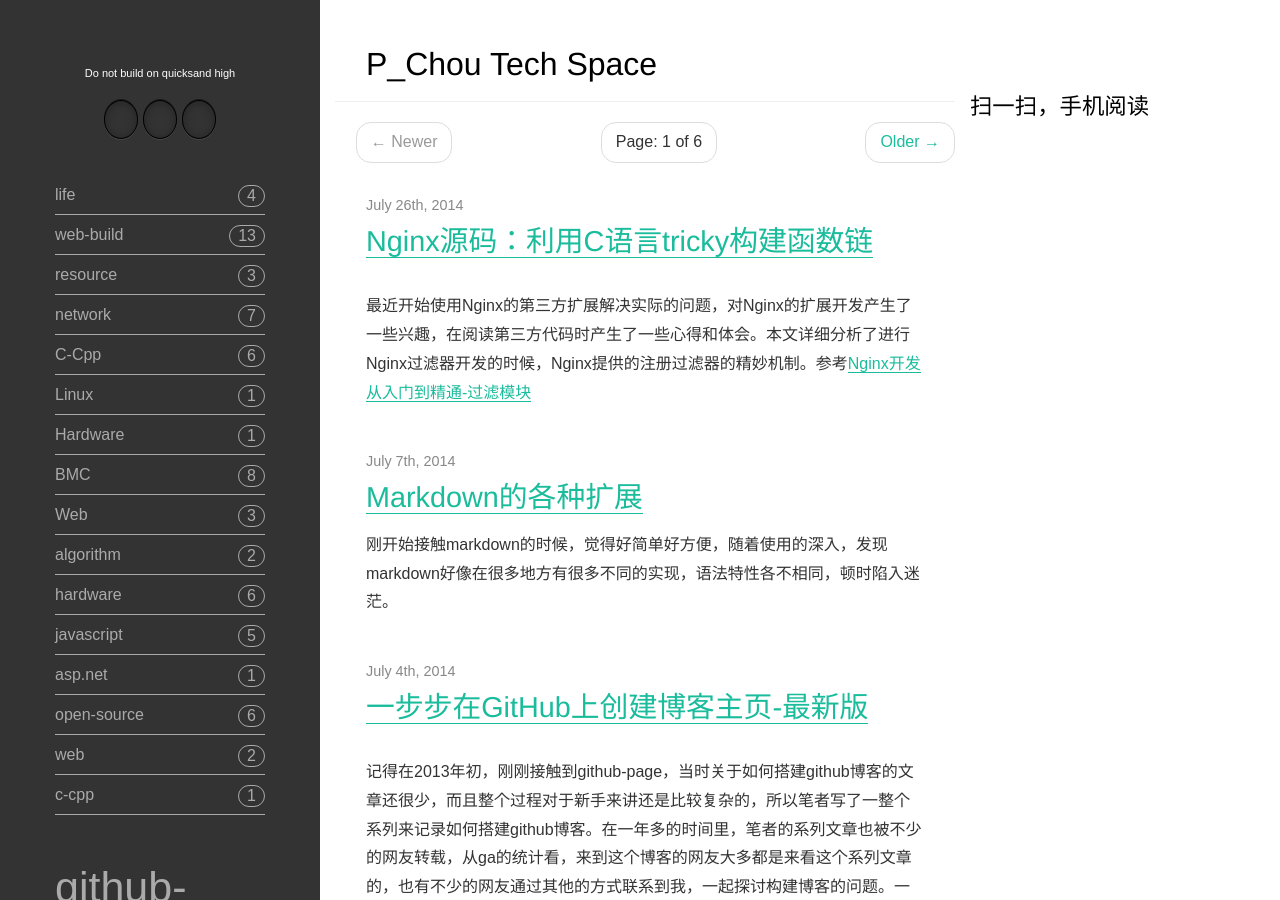
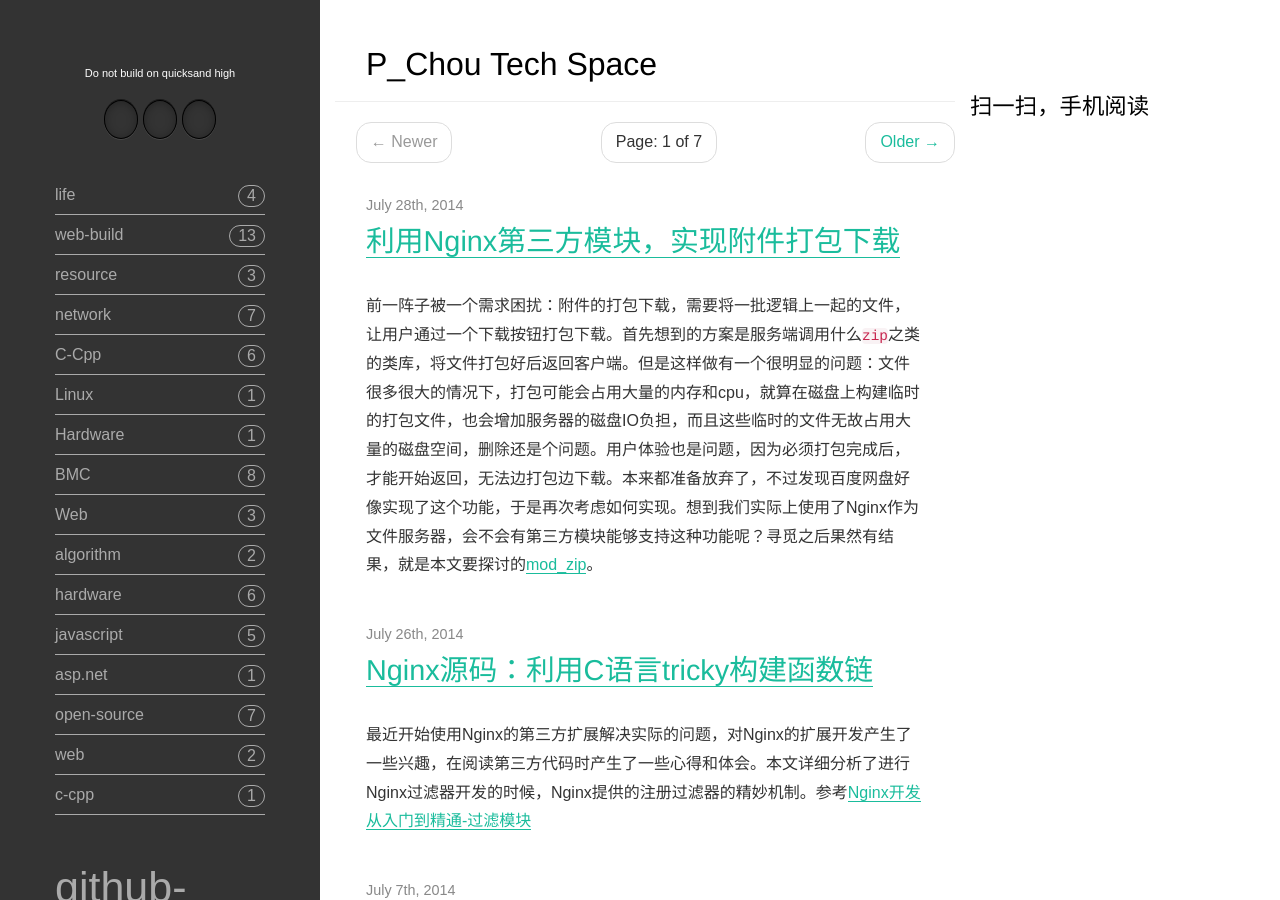
Before and after one commit to PChou/PChou.github.io, a Jekyll site: the page built from index.html, in a window 1280 px wide and 900 px high. Built offline with Jekyll 4.4.1, drawn with Linux system fonts in a browser that asks for light colours; nearby versions of some CDN libraries; some web fonts are replaced; the list of posts is cut into pages by our own code; some of the changed text lies outside the part shown.

Commit message:
new post

```diff
--- /dev/null
+++ b/_posts/2014-07-28-nginx-mod-zip.md
@@ -0,0 +1,109 @@
+---
+layout: postlayout
+title: 利用Nginx第三方模块，实现附件打包下载
+categories: [open-source]
+tags: [nginx,web-server]
+---
+
+前一阵子被一个需求困扰：附件的打包下载，需要将一批逻辑上一起的文件，让用户通过一个下载按钮打包下载。首先想到的方案是服务端调用什么`zip`之类的类库，将文件打包好后返回客户端。但是这样做有一个很明显的问题：文件很多很大的情况下，打包可能会占用大量的内存和cpu，就算在磁盘上构建临时的打包文件，也会增加服务器的磁盘IO负担，而且这些临时的文件无故占用大量的磁盘空间，删除还是个问题。用户体验也是问题，因为必须打包完成后，才能开始返回，无法边打包边下载。本来都准备放弃了，不过发现百度网盘好像实现了这个功能，于是再次考虑如何实现。想到我们实际上使用了Nginx作为文件服务器，会不会有第三方模块能够支持这种功能呢？寻觅之后果然有结果，就是本文要探讨的[mod_zip](https://github.com/evanmiller/mod_zip)。
+
+## mod_zip介绍 ##
+
+`mod_zip`能够动态的构建zip包，这种动态体现在当Nginx作为***反向代理服务器***的时候，该模块能够根据上游服务器返回的文件列表来打包文件。`mod_zip`实际上是利用Nginx的`subrequest`功能，将`zip流`发送到客户端的，而且它实际上***只打包不压缩***，所以借助Nginx本身作为文件服务器的能力，该模块的内存占用十分少，对于上G的大文件也没有问题。zip文件本身是结构化的，可以自定义目录结构，所以对于`mod_zip`而言，要做的只是添加zip的头部尾部和zip内部的目录结构元数据而已，文件数据本身依靠Nginx自身的机制发送。
+
+除此之外，还有如下两点：
+
+- 由于使用`subrequest`机制，文件甚至可以不在Nginx的服务器本身，可以是上游服务器，甚至是互联网的远程服务器上
+- 在添加crc校验后，`mod_zip`还能够支持HTTP的[Range](http://www.w3.org/Protocols/rfc2616/rfc2616-sec14.html#sec14.16)，支持断点续传
+
+## 基本使用 ##
+
+### 安装 ###
+
+下载源码：
+
+{% highlight bash %}
+$ git clone https://github.com/evanmiller/mod_zip.git
+{% endhighlight %}
+
+重新编译Nginx，不要make install：
+
+{% highlight bash %}
+$ ./configure --add-module=/src/mod_zip
+$ make
+{% endhighlight %}
+
+将生成的二进制文件覆盖现有的二进制文件。通常编译出来的二进制文件位于源码目录的`objs/nginx`。更多关于如何添加第三方模块看[如何安装nginx第三方模块](http://www.ttlsa.com/nginx/how-to-install-nginx-third-modules/)
+
+### 使用方法 ###
+
+该模块不需要在nginx.conf中配置任何东西，一切的行为取决于上游服务器的响应内容。`mod_zip`规定当响应头中包含`X-Archive-Files`的时候，将启用mod_zip的功能：
+
+{% highlight nginx %}
+X-Archive-Files: zip
+{% endhighlight %}
+
+同时，响应的body中需要包含一个欲打包的文件的列表，如：
+
+{::nomarkdown}
+<pre><code>
+1034ab38 428    /foo.txt   My Document1.txt
+83e8110b 100339 /bar.txt   My Other Document1.txt
+
+</pre></code>
+{:/}
+
+每一行表示一个文件描述，行与行之间有一个换行符(最后也有个换行)。每行从左向右以空格分隔，依次是文件的crc-32校验，文件大小(Byte)，文件的uri，文件名。其中crc-32可以忽略，并用`-`代替，文件名可以包含目录，会体现在最后的压缩包中的目录结构中。
+
+重点是文件的uri怎么理解。这里的`/foo.txt`和`/bar.txt`并非指向文件系统的路径，而是一个子请求的地址。比如上面的`/foo.txt`实际上会产生一个Nginx自身的请求：`http://host/foo.txt`，至于这个请求得到什么又要根据`nginx.conf`中的配置决定了。这样的设计十分灵活，例如下面的配置：
+
+{% highlight nginx %}
+location ~ "^/(?<srv>server[12])/(?<file>.*txt)" {
+	proxy_pass http://$srv.domain.com/$file
+}
+{% endhighlight %}
+
+于是，可以这样使用文件uri：
+
+{::nomarkdown}
+<pre><code>
+1034ab38 428    /server1/foo.txt   My Document1.txt
+83e8110b 100339 /server2/bar.txt   My Other Document1.txt
+
+</pre></code>
+{:/}
+
+这样两个文件分别会向远程服务器请求文件：
+
+{::nomarkdown}
+<pre><code>
+http://server1.domain.com/foo.txt
+http://server2.domain.com/bar.txt
+</pre></code>
+{:/}
+
+
+上游服务器可以通过在头部注入`Content-Disposition`来控制zip文件的输出文件名
+
+{% highlight nginx %}
+Content-Disposition: attachment; filename=foobar.zip
+{% endhighlight %}
+
+
+### 上游服务器示例 ###
+
+下面是个测试用的上游服务器例子
+
+{% highlight php %}
+<?php
+
+	header('X-Accel-Chareset: utf-8');
+	header('Content-Type: application/octet-stream');
+	header('Content-Disposition: attachment; filename=test.zip');
+	header('X-Archive-Files: zip');
+	$crc32 = "-";
+	printf("%s %d %s %s\n", $crc32, 66382593, '/video/raw/1dc3b670-f864-4050-9772-8ccff341d091.mp4', '1.mp4');
+	printf("%s %d %s %s\n", $crc32, 26160723, '/video/raw/4d6bf6ba-5b8a-49be-bede-481fe49093dc.mp4', '2.mp4');
+?>
+
+{% endhighlight %}
```
Also changed, not shown: _posts/2014-03-16-nginx-config-tips.md (+4 -0 lines).
